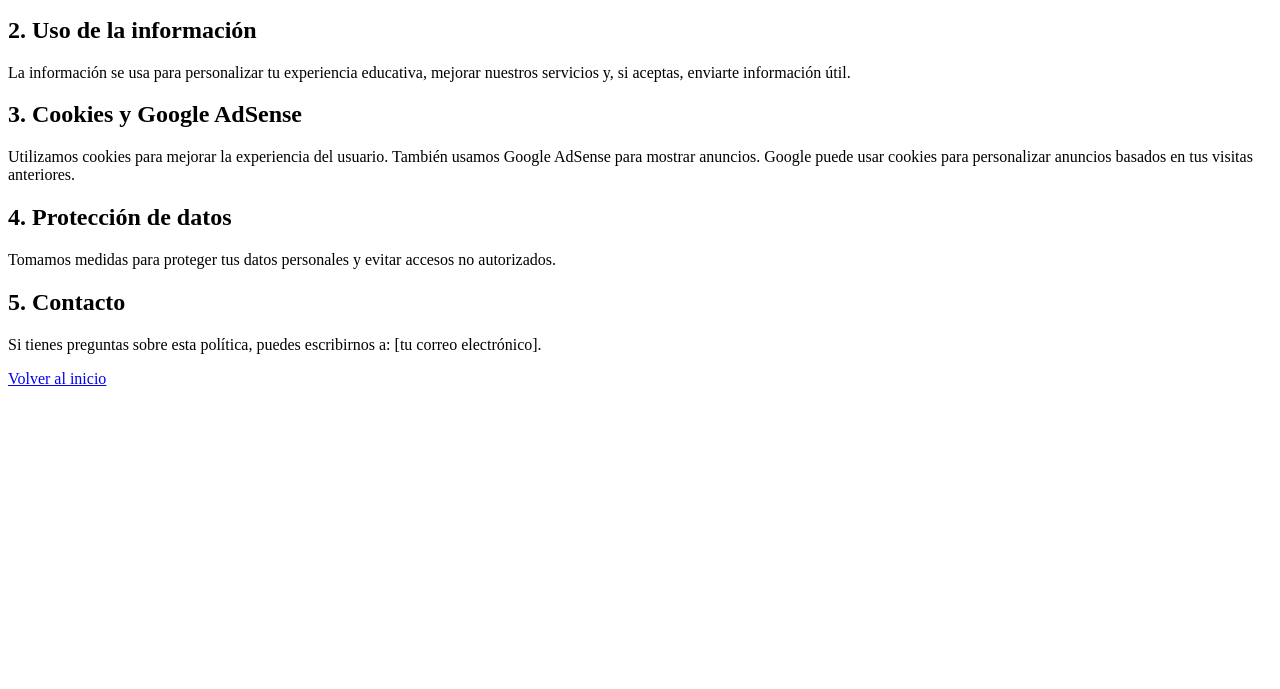
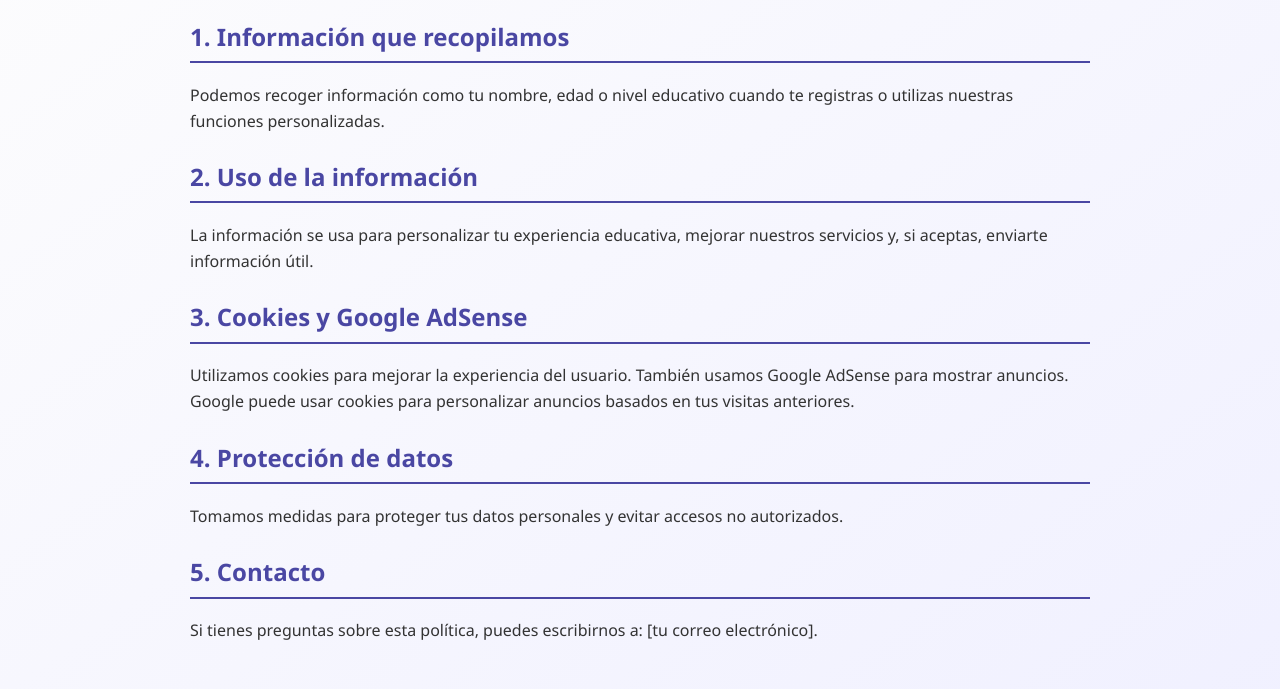
Before and after one commit to jhere65/temarios-web, a plain HTML site: page privacidad.html in a window 1280 px wide. Shown: the part 186-875 px from the top of the page. Before the commit the page ends 800 px from the top, so only its background shows below. Drawn offline with Linux system fonts and the light colour scheme; files that its build step writes are made by us from their sources.

Commit message:
Update privacidad.html

```diff
--- a/privacidad.html
+++ b/privacidad.html
@@ -3,6 +3,7 @@
 <head>
     <meta charset="UTF-8">
     <title>Política de Privacidad</title>
+    <link rel="stylesheet" href="info.css">
 </head>
 <body>
     <h1>Política de Privacidad</h1>
```
